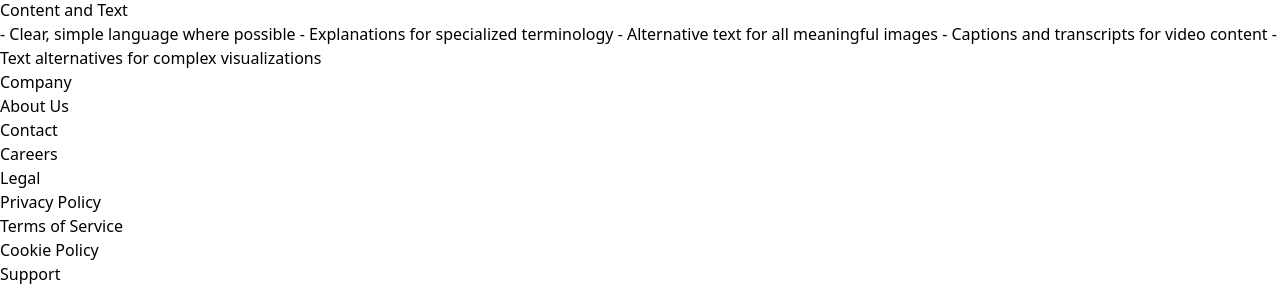
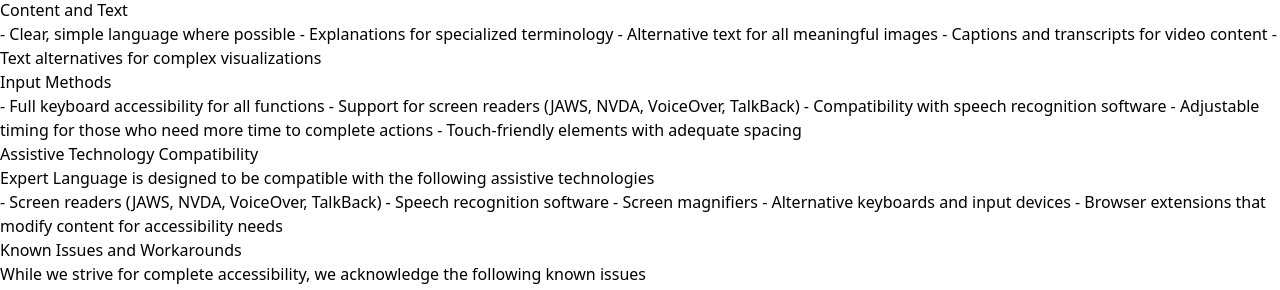
Before and after one commit to mqzcn/expert, a React (Vite) app in the folder frontend/: page /accessibility in a window 1280 px wide. Shown: the part 650-940 px from the top of the page. Built offline with nearby package versions, Linux system fonts and the light colour scheme; no server answers.

Commit message:
Amend accessibility page content

```diff
--- a/frontend/src/pages/Accessibility.tsx
+++ b/frontend/src/pages/Accessibility.tsx
@@ -1,47 +1,8 @@
 import React from "react";
-
-// ## Accessibility Features
-
-// Our platform includes the following accessibility features:
-
-// ### Navigation and Structure
-// - Clear and consistent navigation throughout the site
-// - Logical heading structure to facilitate screen reader navigation
-// - Proper use of ARIA landmarks to identify regions of the page
-// - Skip navigation links to bypass repetitive content
-// - Breadcrumb trails for enhanced navigation
-
-// ### Visual Design
-// - Text and background color combinations that meet contrast requirements
-// - Resizable text without loss of functionality
-// - No content that flashes more than three times per second
-// - Focus indicators for keyboard navigation
-// - Responsive design that adapts to different viewport sizes
-
-// ### Forms and Interactive Elements
-// - All form fields have associated labels
-// - Error messages are clearly identified and explained
-// - Form validation provides clear guidance on how to correct errors
-// - Sufficient time to complete forms with options to extend time limits
-// - No time-dependent responses required unless necessary
-
-// ### Content and Text
-// - Clear, simple language where possible
-// - Explanations for specialized terminology
-// - Alternative text for all meaningful images
-// - Captions and transcripts for video content
-// - Text alternatives for complex visualizations
-
-// ### Input Methods
-// - Full keyboard accessibility for all functions
-// - Support for screen readers (JAWS, NVDA, VoiceOver, TalkBack)
-// - Compatibility with speech recognition software
-// - Adjustable timing for those who need more time to complete actions
-// - Touch-friendly elements with adequate spacing
 
 // ## Assistive Technology Compatibility
 
-// Expert Language is designed to be compatible with the following assistive technologies:
+// Expert Language is designed to be compatible with the following assistive technologies
 
 // - Screen readers (JAWS, NVDA, VoiceOver, TalkBack)
 // - Speech recognition software
@@ -173,12 +134,35 @@ const accessibility = [
           "- Clear, simple language where possible\n- Explanations for specialized terminology\n- Alternative text for all meaningful images\n- Captions and transcripts for video content\n- Text alternatives for complex visualizations",
       },
       {
-        question: "",
-        answer: "",
+        question: "Input Methods",
+        answer:
+          "- Full keyboard accessibility for all functions\n- Support for screen readers (JAWS, NVDA, VoiceOver, TalkBack)\n- Compatibility with speech recognition software\n- Adjustable timing for those who need more time to complete actions\n- Touch-friendly elements with adequate spacing",
+      },
+    ],
+  },
+  {
+    category: "Assistive Technology Compatibility",
+    questions: [
+      {
+        question:
+          "Expert Language is designed to be compatible with the following assistive technologies",
+        answer:
+          "- Screen readers (JAWS, NVDA, VoiceOver, TalkBack)\n- Speech recognition software\n- Screen magnifiers\n- Alternative keyboards and input devices\n- Browser extensions that modify content for accessibility needs",
+      },
+    ],
+  },
+  {
+    category: "Known Issues and Workarounds",
+    questions: [
+      {
+        question:
+          "While we strive for complete accessibility, we acknowledge the following known issues",
+        answer:
+          "1. **Video meeting integration**: Some third-party video conferencing platforms may have varying levels of accessibility support. We recommend:\n- Using Zoom or Microsoft Teams which have stronger accessibility features\n- Testing your preferred platform with your assistive technology before sessions\n- Contacting support if you need accommodation for video meetings",
       },
       {
-        question: "",
-        answer: "",
+        answer:
+          "2. **Calendar selection**: Some users with motor disabilities may find the date picker challenging. Alternative methods:\n- Use keyboard navigation (Tab and arrow keys) to move through dates\n- Enter dates manually in the format DD/MM/YYYY\n- Contact support for assistance with booking if needed",
       },
     ],
   },
```
